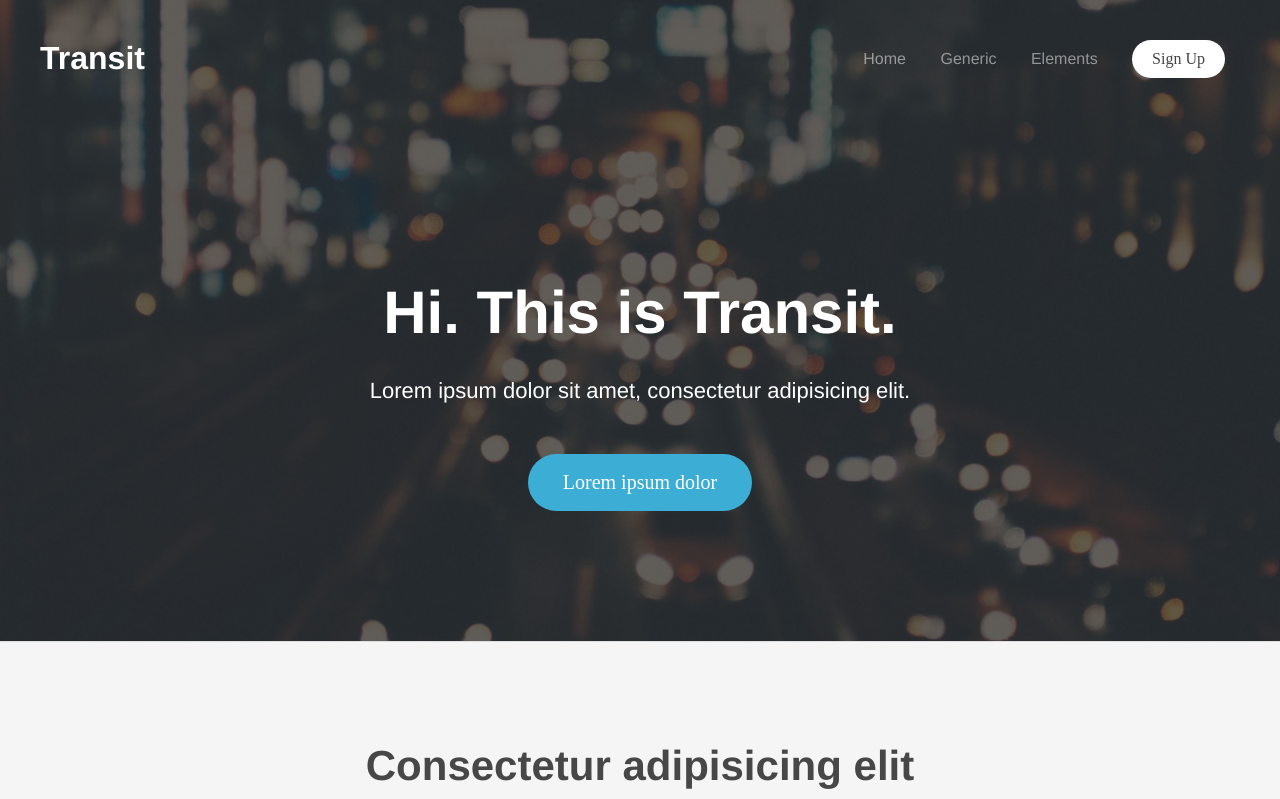
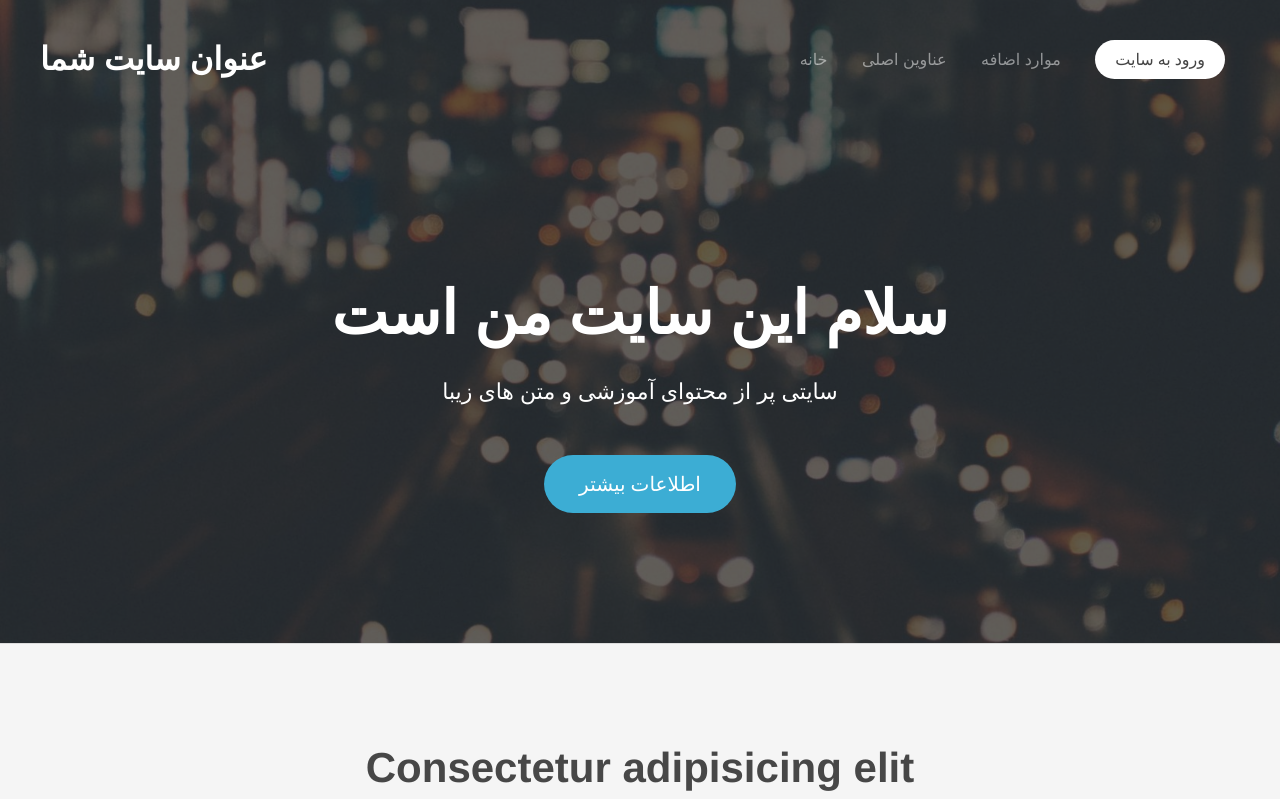
Before and after one commit to rezaesmailabadi/github-front-project, a plain HTML site: page first-project/index.html in a window 1280 px wide. Shown: the top 799 px of the page. Drawn offline with Linux system fonts and the light colour scheme; a web font is replaced by a local one.

Commit message:
edited-header-first-project

```diff
--- a/first-project/index.html
+++ b/first-project/index.html
@@ -4,7 +4,7 @@
 <head>
     <meta charset="UTF-8">
     <meta name="viewport" content="width=device-width, initial-scale=1.0">
-    <title>Document</title>
+    <title>نمونه ی شماره ی 1</title>
     <link rel="stylesheet" href="css/style.css">
 </head>
 
@@ -12,31 +12,34 @@
     <div class="header">
         <div class="top-menu">
             <h1>
-                <a href="#">Transit</a>
+                <a href="#">عنوان سایت شما </a>
             </h1>
             <div class="nav">
                 <ul>
                     <li>
-                        <a href="#">Home</a>
+                        <a href="#">خانه </a>
                     </li>
                     <li>
-                        <a href="#">Generic</a>
+                        <a href="#">عناوین اصلی</a>
                     </li>
                     <li>
-                        <a href="#">Elements</a>
+                        <a href="#">موارد اضافه </a>
                     </li>
                     <li>
-                        <button class="btn btn-gray">Sign Up</button>
+                        <button class="btn btn-gray">ورود به سایت  </button>
                     </li>
                 </ul>
             </div>
         </div>
         <div class="banner-content">
-            <h2>Hi. This is Transit.</h2>
-            <p>Lorem ipsum dolor sit amet, consectetur adipisicing elit.</p>
-            <button class="btn btn-big btn-blue">Lorem ipsum dolor</button>
+            <h2>سلام این سایت من است </h2>
+            <p>سایتی پر از محتوای آموزشی و متن های زیبا </p>
+            <button class="btn btn-big btn-blue"> اطلاعات بیشتر </button>
         </div>
     </div>
+
+
+
     <div class="main">
         <div class="services">
             <div class="container">
```
